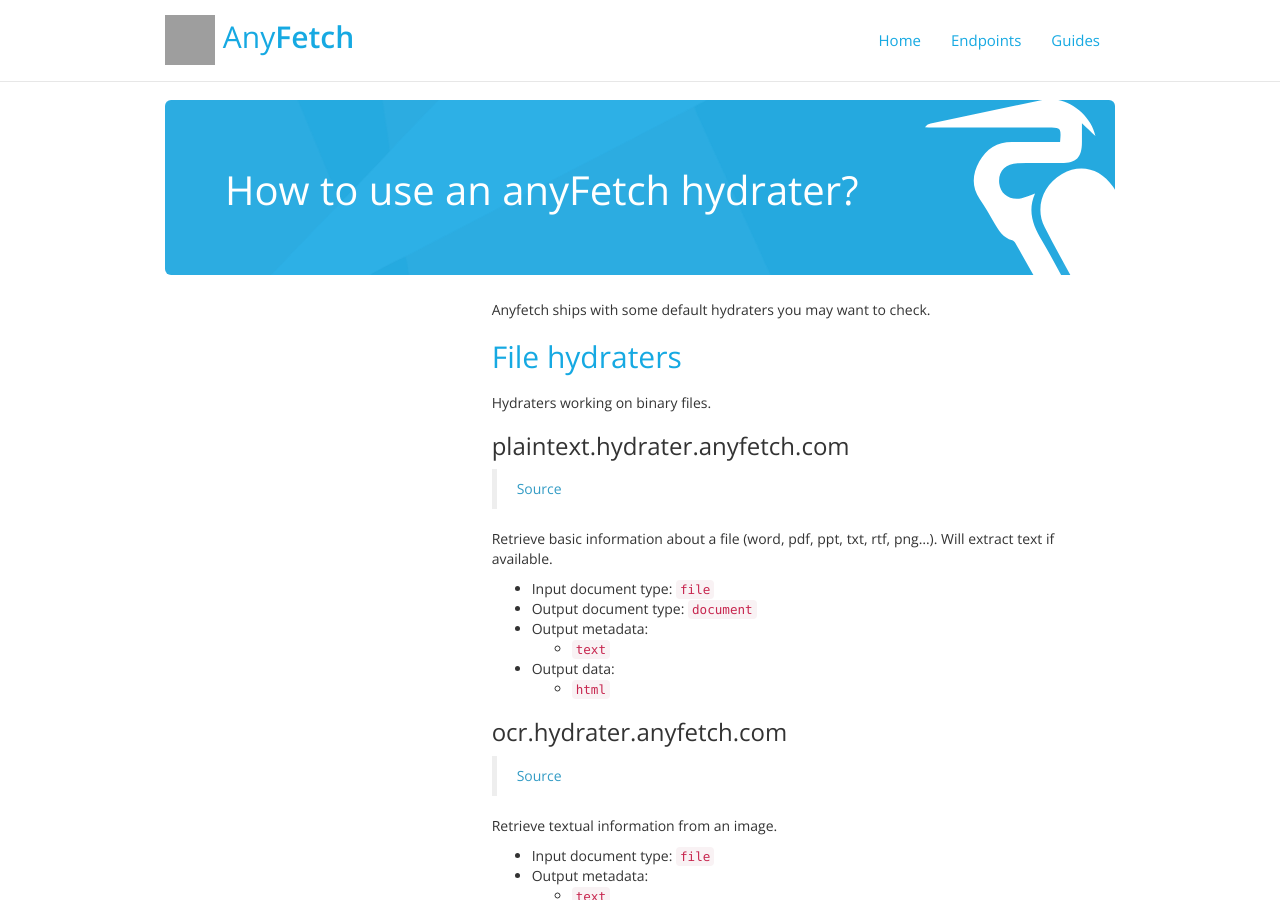
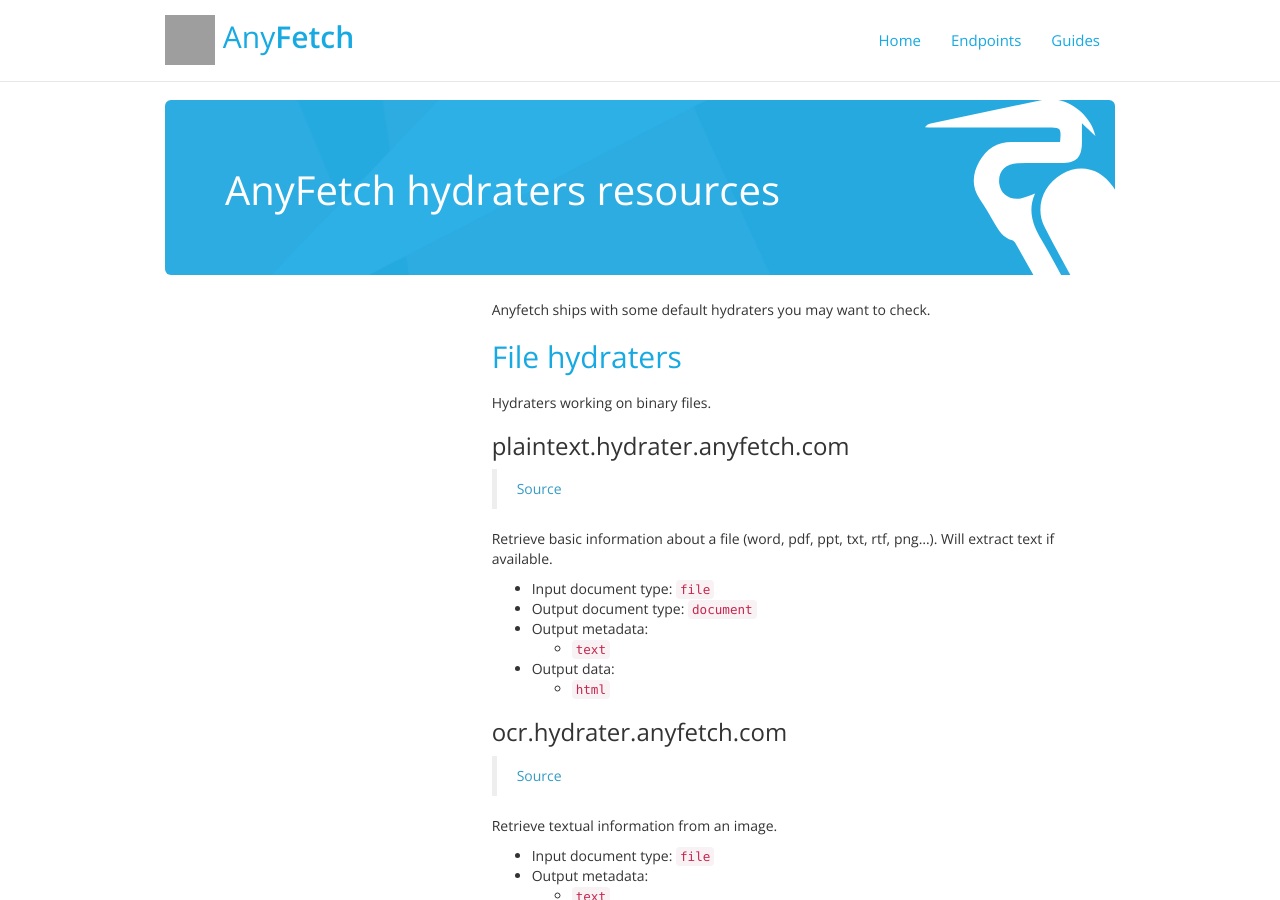
Before and after one commit to AnyFetch/developers.anyfetch.com, a Jekyll site: the page built from resources/hydraters.md, in a window 1280 px wide and 900 px high. Built offline with Jekyll 4.4.1, drawn with Linux system fonts in a browser that asks for light colours; nearby versions of some CDN libraries; Markdown is read by kramdown in place of the engine named in the settings; grey boxes are pictures that could not be loaded.

Commit message:
Forgot title

```diff
--- a/resources/hydraters.md
+++ b/resources/hydraters.md
@@ -1,5 +1,5 @@
 ---
-title: How to use an anyFetch hydrater?
+title: AnyFetch hydraters resources
 layout: doc
 ---
 
```
